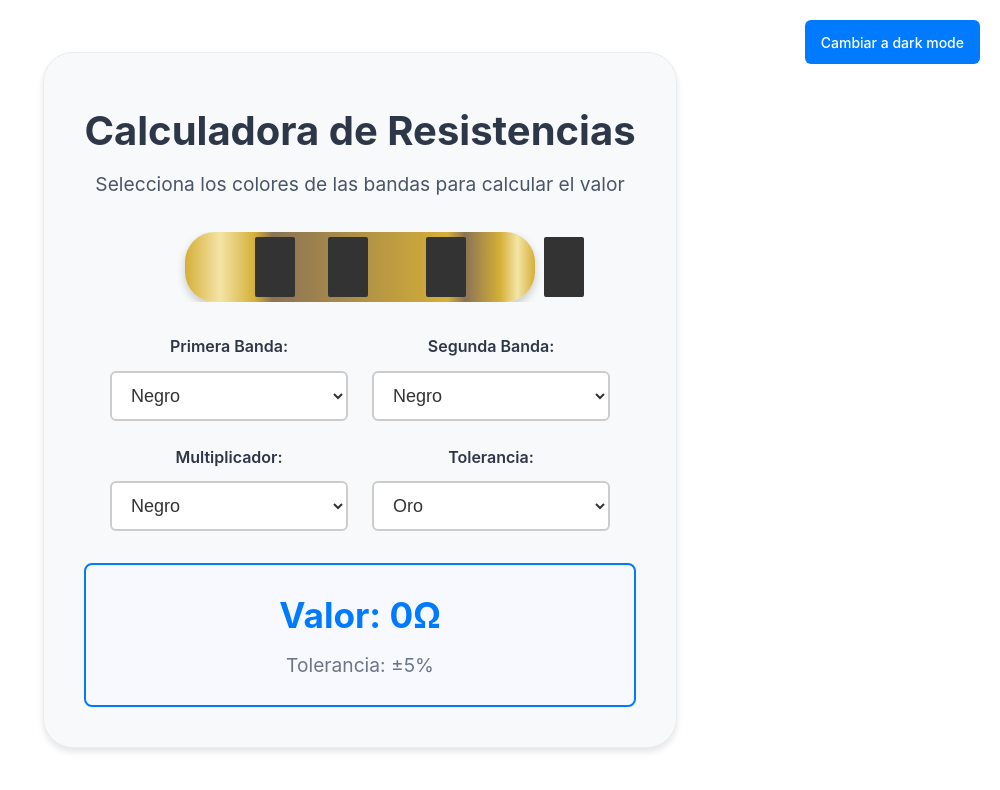
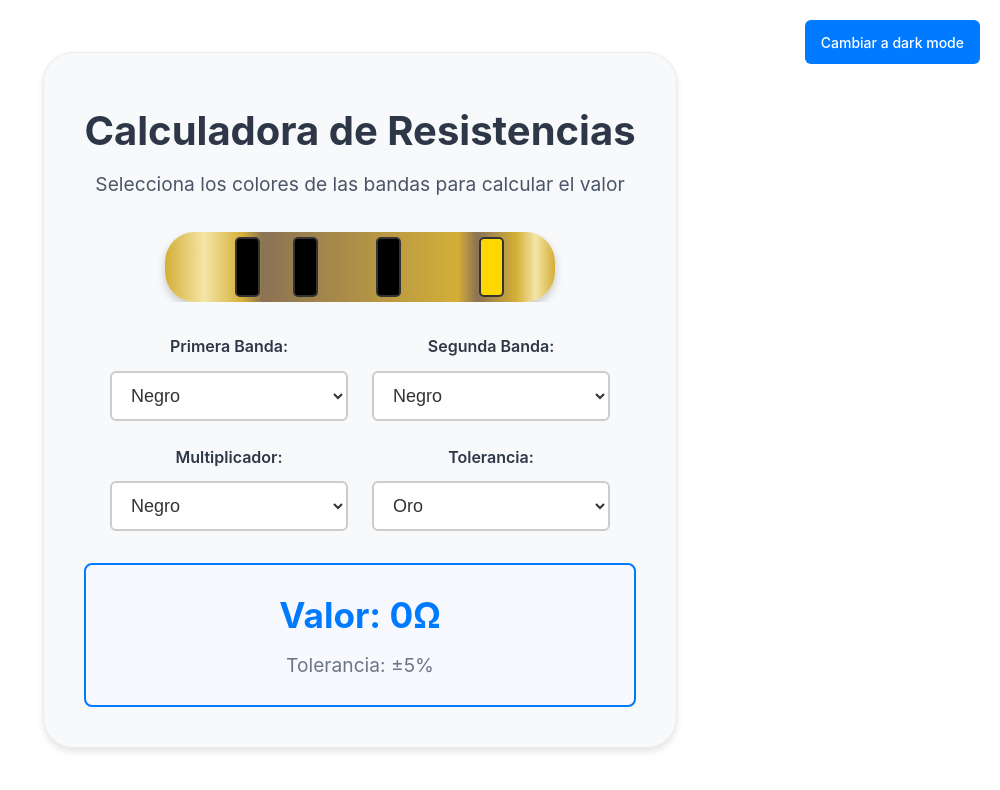
Before and after one commit to jersonjjcr/calculadora_b-sica_de_resistencia, a React (Vite) app: page / in a window 1280 px wide. Shown: the top 790 px of the page, without its empty margins (280-1280 px from the left). Built offline with nearby package versions, Linux system fonts and the light colour scheme.

Commit message:
Mejoras en diseño del resistor: mayor ancho, bordes corregidos y border-radius mejorado

```diff
--- a/src/App.css
+++ b/src/App.css
@@ -138,7 +138,7 @@ body.dark p {
 }
 
 .resistor {
-  width: clamp(250px, 60vw, 350px);
+  width: clamp(280px, 60vw, 390px);
   height: clamp(50px, 12vw, 70px);
   background: linear-gradient(90deg,
     #d4af37 0%,
@@ -161,8 +161,8 @@ body.dark p {
   width: clamp(15px, 4vw, 25px);
   height: clamp(40px, 10vw, 60px);
   margin: 0 clamp(3px, 1vw, 8px);
-  border: 20px solid #333;
-  border-radius: 2px;
+  border: 2px solid #333;
+  border-radius: 5px;
 }
 
 .band1 { margin-left: clamp(40px, 12vw, 70px); }
```
